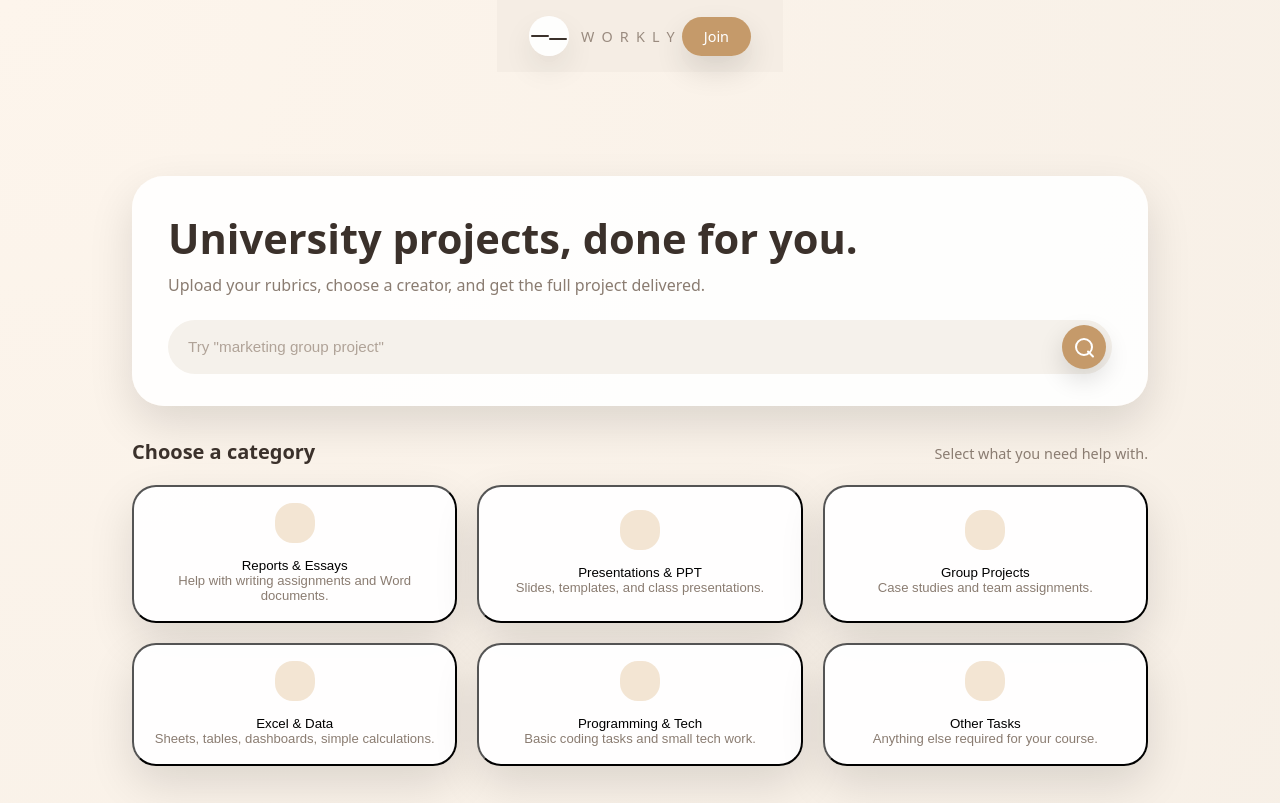
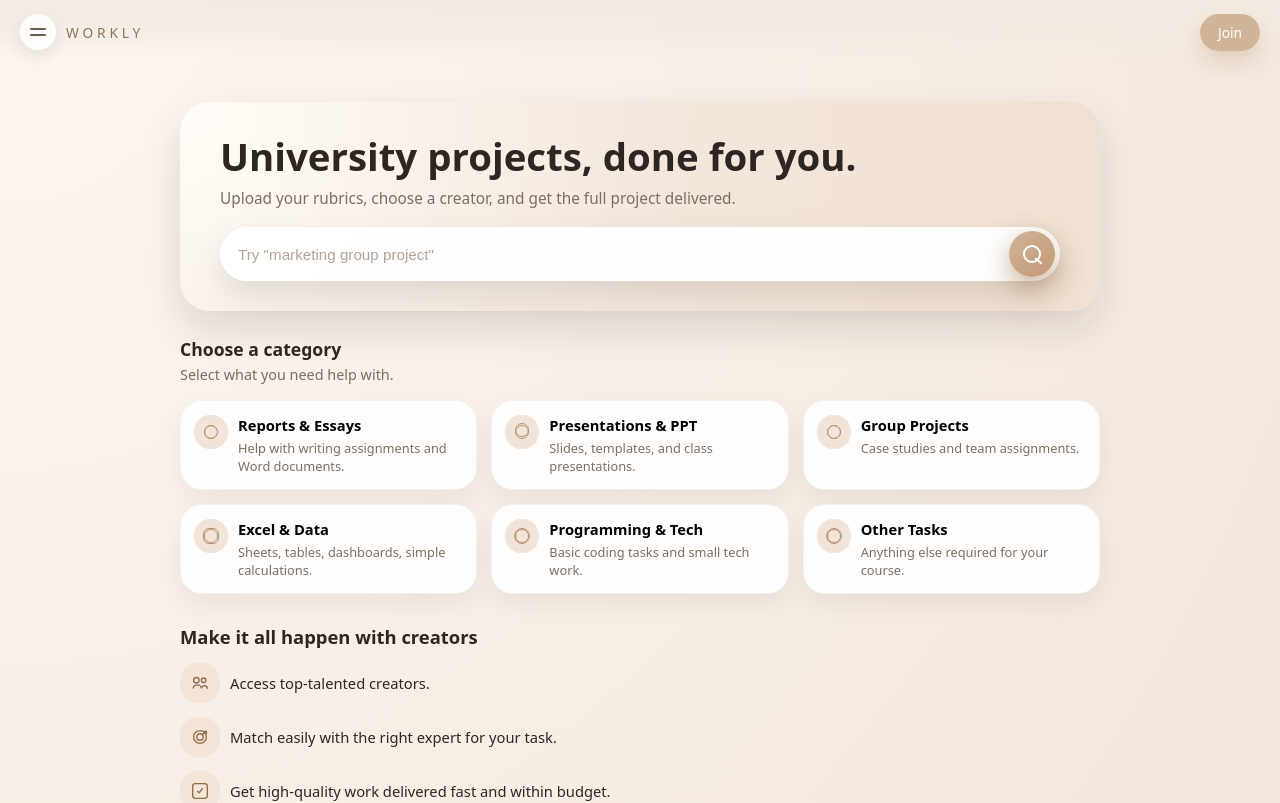
Before and after one commit to SEBRAHEIM/workly-landing, a Next.js app: page / in a window 1280 px wide. Shown: the top 803 px of the page. Built offline with nearby package versions, Linux system fonts and the light colour scheme.

Commit message:
Restore original landing layout from first version

```diff
--- a/styles/globals.css
+++ b/styles/globals.css
@@ -1,16 +1,15 @@
 :root {
-  --bg-body: #f4ede4;
-  --bg-card: #ffffff;
-  --bg-chip: #e8ddcf;
-  --bg-strip: #f0e0cf;
-  --accent: #c59a6a;
-  --accent-soft: #e4c9a4;
-  --text-main: #3b312b;
-  --text-muted: #8a7c71;
-  --text-link: #0066ff;
-  --shadow-soft: 0 18px 45px rgba(0, 0, 0, 0.12);
-  --radius-card: 24px;
-  --radius-pill: 999px;
+  --bg: #f3ebe3;
+  --bg-card: #fffdfb;
+  --text-main: #2e2620;
+  --text-muted: #7b6f64;
+  --accent: #d1b59a;
+  --accent-strong: #b38d67;
+  --border-soft: rgba(0, 0, 0, 0.04);
+  --shadow-soft: 0 18px 40px rgba(15, 10, 5, 0.12);
+  --radius-xl: 26px;
+  --radius-lg: 22px;
+  --radius-md: 18px;
 }
 
 *,
@@ -23,24 +22,24 @@ html,
 body {
   padding: 0;
   margin: 0;
-  font-family: system-ui, -apple-system, BlinkMacSystemFont, "SF Pro Text",
-    "Helvetica Neue", Arial, sans-serif;
-  background: radial-gradient(circle at top left, #fdf5ec 0, #f4ede4 40%, #efe3d7 100%);
-  color: var(--text-main);
-  -webkit-font-smoothing: antialiased;
-  overflow-x: hidden;
 }
 
 body {
   min-height: 100vh;
+  font-family: system-ui, -apple-system, BlinkMacSystemFont, "SF Pro Text",
+    "Helvetica Neue", sans-serif;
+  background: radial-gradient(circle at top left, #fdf7f1, #f1e5db);
+  color: var(--text-main);
+}
+
+button {
+  font-family: inherit;
 }
 
 a {
   color: inherit;
   text-decoration: none;
 }
-
-/* ===== SHELL ===== */
 
 .home-root {
   min-height: 100vh;
@@ -50,98 +49,94 @@ a {
 
 .home-main {
   flex: 1;
-  max-width: 1080px;
+  max-width: 960px;
   margin: 0 auto;
-  padding: 104px 32px 48px;
+  padding: 24px 20px 40px;
 }
 
-/* ===== TOP BAR ===== */
+/* Top bar */
 
 .home-topbar {
   position: sticky;
   top: 0;
-  z-index: 20;
+  z-index: 10;
+  backdrop-filter: blur(14px);
+  background: linear-gradient(
+    to bottom,
+    rgba(243, 235, 227, 0.96),
+    rgba(243, 235, 227, 0.82),
+    transparent
+  );
   display: flex;
   align-items: center;
   justify-content: space-between;
-  padding: 16px 32px;
-  max-width: 1080px;
-  margin: 0 auto;
-  backdrop-filter: blur(22px);
-  -webkit-backdrop-filter: blur(22px);
-  background: rgba(244, 237, 228, 0.9);
+  padding: 14px 20px 10px;
 }
 
 .home-topbar-left {
   display: flex;
   align-items: center;
-  gap: 12px;
+  gap: 10px;
 }
 
 .home-menu-btn {
-  width: 40px;
-  height: 40px;
+  width: 36px;
+  height: 36px;
   border-radius: 999px;
   border: none;
+  background: rgba(255, 255, 255, 0.8);
   display: inline-flex;
+  flex-direction: column;
+  justify-content: center;
   align-items: center;
-  justify-content: center;
-  background: rgba(255, 255, 255, 0.95);
-  box-shadow: 0 14px 30px rgba(0, 0, 0, 0.08);
+  gap: 4px;
+  box-shadow: 0 8px 18px rgba(0, 0, 0, 0.08);
   padding: 0;
 }
 
 .home-menu-btn span {
-  display: block;
-  width: 18px;
+  width: 16px;
   height: 2px;
   border-radius: 999px;
-  background: var(--text-main);
-  position: relative;
-}
-
-.home-menu-btn span + span {
-  margin-top: 5px;
+  background: #6c5a4b;
 }
 
 .home-logo-text {
-  letter-spacing: 0.5em;
-  font-size: 0.9rem;
-  font-weight: 500;
+  letter-spacing: 0.28em;
+  font-size: 0.86rem;
   text-transform: uppercase;
-  color: #9a8b7f;
+  color: #8a7663;
 }
 
 .home-topbar-right .home-nav-cta {
-  padding: 10px 22px;
-  border-radius: var(--radius-pill);
-  border: none;
-  font-size: 0.9rem;
+  padding: 9px 18px;
+  border-radius: 999px;
+  background: #d1b59a;
+  color: #fff;
+  font-size: 0.86rem;
   font-weight: 500;
-  background: var(--accent);
-  color: #fff;
-  box-shadow: 0 14px 30px rgba(0, 0, 0, 0.12);
+  box-shadow: 0 10px 22px rgba(187, 146, 103, 0.35);
 }
 
-/* ===== HERO ===== */
+/* Hero */
 
 .home-hero {
-  background: rgba(255, 255, 255, 0.9);
-  border-radius: 32px;
+  margin-top: 10px;
+  padding: 28px 22px 26px;
+  border-radius: 30px;
+  background: radial-gradient(circle at top left, #fffdf8 0%, #f3e6db 55%, #f0e0d1 100%);
   box-shadow: var(--shadow-soft);
-  padding: 40px 36px 32px;
-  margin-bottom: 32px;
 }
 
 .home-hero h1 {
-  margin: 0 0 12px;
-  font-size: 2.6rem;
-  line-height: 1.1;
+  margin: 0 0 10px;
+  font-size: 1.9rem;
+  line-height: 1.15;
 }
 
 .home-hero p {
-  margin: 0 0 24px;
-  font-size: 1rem;
+  margin: 0 0 18px;
+  font-size: 0.96rem;
   color: var(--text-muted);
 }
 
@@ -150,11 +145,12 @@ a {
 }
 
 .home-search {
+  border-radius: 999px;
+  background: rgba(255, 255, 255, 0.96);
   display: flex;
   align-items: center;
-  border-radius: 999px;
-  padding: 5px 6px 5px 18px;
-  background: #f5f1eb;
+  padding: 4px 5px 4px 18px;
+  box-shadow: 0 15px 34px rgba(0, 0, 0, 0.1);
 }
 
 .home-search-input {
@@ -163,30 +159,31 @@ a {
   outline: none;
   background: transparent;
   font-size: 0.95rem;
+  padding: 10px 10px 10px 0;
   color: var(--text-main);
 }
 
 .home-search-input::placeholder {
-  color: #b0a398;
+  color: #b2a396;
 }
 
 .home-search-btn {
-  width: 44px;
-  height: 44px;
+  width: 46px;
+  height: 46px;
   border-radius: 999px;
   border: none;
+  background: linear-gradient(135deg, #d0b39a, #c39974);
   display: inline-flex;
+  justify-content: center;
   align-items: center;
-  justify-content: center;
-  background: var(--accent);
-  box-shadow: 0 10px 26px rgba(0, 0, 0, 0.14);
+  box-shadow: 0 10px 26px rgba(145, 103, 61, 0.5);
 }
 
 .home-search-icon {
   width: 18px;
   height: 18px;
-  border-radius: 50%;
   border: 2px solid #fff;
+  border-radius: 999px;
   position: relative;
 }
 
@@ -197,27 +194,24 @@ a {
   height: 2px;
   border-radius: 999px;
   background: #fff;
-  transform: rotate(45deg);
+  transform: rotate(40deg);
   right: -4px;
   bottom: -1px;
 }
 
-/* ===== GENERIC SECTION ===== */
+/* Sections */
 
 .home-section {
-  margin-bottom: 32px;
+  margin-top: 26px;
 }
 
 .home-section-header {
-  display: flex;
-  align-items: baseline;
-  justify-content: space-between;
-  gap: 16px;
+  margin-bottom: 16px;
 }
 
 .home-section-title {
-  font-size: 1.25rem;
-  margin: 0;
+  margin: 0 0 4px;
+  font-size: 1.1rem;
 }
 
 .home-section-subtitle {
@@ -226,247 +220,195 @@ a {
   color: var(--text-muted);
 }
 
-/* ===== CATEGORIES ===== */
-
-.home-section--categories {
-  margin-bottom: 36px;
-}
+/* Category grid */
 
 .home-category-grid {
-  margin-top: 20px;
   display: grid;
-  grid-template-columns: repeat(3, minmax(0, 1fr));
-  gap: 20px;
+  grid-template-columns: repeat(2, minmax(0, 1fr));
+  gap: 14px;
 }
 
 .home-category-card {
-  position: relative;
-  border-radius: var(--radius-card);
-  padding: 16px 16px 18px;
-  background: rgba(255, 255, 255, 0.96);
-  box-shadow: var(--shadow-soft);
-  cursor: pointer;
-  transition: transform 0.16s ease, box-shadow 0.16s ease;
-}
-
-.home-category-card:hover {
-  transform: translateY(-2px);
-  box-shadow: 0 20px 40px rgba(0, 0, 0, 0.16);
-}
-
-.home-category-radio {
-  position: absolute;
-  inset: 10px 10px auto auto;
-  width: 24px;
-  height: 24px;
-  border-radius: 999px;
-  border: 2px solid #d1c3b4;
-  background: #f7eee4;
-}
-
-.home-category-radio::after {
-  content: "";
-  position: absolute;
-  inset: 4px;
-  border-radius: inherit;
-  background: var(--accent);
-  opacity: 0;
-  transition: opacity 0.16s ease;
-}
-
-.home-category-card--active .home-category-radio::after {
-  opacity: 1;
+  border-radius: 22px;
+  padding: 14px 14px 14px 13px;
+  background: var(--bg-card);
+  border: 1px solid var(--border-soft);
+  box-shadow: 0 10px 26px rgba(0, 0, 0, 0.06);
+  display: flex;
+  align-items: flex-start;
+  gap: 10px;
+  text-align: left;
 }
 
 .home-category-icon {
+  width: 34px;
+  height: 34px;
+  border-radius: 16px;
+  background: #f2e4d8;
+  display: flex;
+  align-items: center;
+  justify-content: center;
+  position: relative;
+}
+
+.home-category-icon::before,
+.home-category-icon::after {
+  content: "";
+  position: absolute;
+  inset: 10px;
+  border-radius: 10px;
+  border: 1.4px solid #b49576;
+}
+
+/* Simple variations per icon */
+
+.home-category-icon--slides::before {
+  transform: translateY(-2px);
+}
+
+.home-category-icon--group::before {
+  border-radius: 999px;
+}
+
+.home-category-icon--grid::before {
+  inset: 9px;
+  border-radius: 6px;
+}
+
+.home-category-icon--code::before,
+.home-category-icon--other::before {
+  inset: 9px;
+  border-radius: 10px;
+}
+
+.home-category-text {
+  flex: 1;
+}
+
+.home-category-name {
+  font-size: 0.92rem;
+  font-weight: 600;
+  margin-bottom: 4px;
+}
+
+.home-category-desc {
+  font-size: 0.8rem;
+  color: var(--text-muted);
+}
+
+/* Creators section */
+
+.home-creators-copy {
+  margin-top: 30px;
+}
+
+.home-creators-copy h2 {
+  margin: 0 0 14px;
+  font-size: 1.15rem;
+}
+
+.home-creators-list {
+  display: flex;
+  flex-direction: column;
+  gap: 14px;
+}
+
+.home-creators-item {
+  display: flex;
+  gap: 10px;
+  align-items: center;
+}
+
+.home-creators-icon {
   width: 40px;
   height: 40px;
   border-radius: 18px;
-  background: #f3e5d3;
-  display: inline-flex;
+  background: #f4e5d8;
+  display: flex;
   align-items: center;
   justify-content: center;
-  margin-bottom: 12px;
-  color: #7a5b3b;
 }
 
-.home-category-title {
-  margin: 0 0 6px;
-  font-size: 0.98rem;
+.home-creators-icon svg {
+  width: 22px;
+  height: 22px;
+  stroke: #906f4e;
+  stroke-width: 1.5;
 }
 
-.home-category-desc {
+.home-creators-item p {
   margin: 0;
-  font-size: 0.82rem;
-  color: var(--text-muted);
+  font-size: 0.92rem;
 }
 
-/* ===== CREATOR BENEFITS ===== */
+/* PRO card */
 
-.home-section--creators {
-  padding: 22px 22px 24px;
-  border-radius: 32px;
-  background: #f2e3d3;
-  box-shadow: var(--shadow-soft);
+.home-pro-banner {
+  margin-top: 32px;
 }
 
-.home-benefits-list {
-  margin-top: 16px;
-  display: flex;
-  flex-direction: column;
-  gap: 16px;
+.service-card.pro-card {
+  border-radius: var(--radius-xl);
+  background: #e0cdb8;
+  padding: 24px 24px 22px;
+  box-shadow: var(--shadow-soft);
+  text-align: center;
 }
 
-.home-benefit {
-  display: flex;
-  align-items: center;
-  gap: 12px;
+.service-icon {
+  font-size: 1.3rem;
+  margin-bottom: 8px;
 }
 
-.home-benefit-icon {
-  width: 36px;
-  height: 36px;
-  border-radius: 16px;
-  background: rgba(255, 255, 255, 0.9);
-  display: inline-flex;
-  align-items: center;
-  justify-content: center;
-  color: #7a5b3b;
+.service-card h3 {
+  margin: 0 0 4px;
+  font-size: 1.1rem;
 }
 
-.home-benefit-text {
-  font-size: 0.9rem;
-  color: var(--text-main);
+.service-sub {
+  margin: 0 0 10px;
+  font-size: 0.86rem;
+  color: #6e5a46;
 }
 
-/* ===== PRO STRIP ===== */
-
-.home-pro-strip {
-  margin-top: 26px;
-  border-radius: 28px;
-  padding: 22px 22px 20px;
-  background: #e9d5c0;
-  box-shadow: var(--shadow-soft);
+.service-desc {
+  margin: 0;
+  font-size: 0.9rem;
+  color: #594636;
 }
 
-.home-pro-title {
-  display: flex;
-  align-items: center;
-  gap: 8px;
-  margin-bottom: 4px;
-}
-
-.home-pro-title span {
-  font-size: 1rem;
-  font-weight: 600;
-}
-
-.home-pro-label {
-  font-size: 0.86rem;
-  color: var(--text-muted);
-  margin-bottom: 10px;
-}
-
-.home-pro-strip p {
-  margin: 0;
-  font-size: 0.86rem;
-  color: var(--text-main);
-}
-
-/* ===== FOOTER ===== */
+/* Footer */
 
 .home-footer {
-  margin-top: 32px;
-  padding: 18px 0 8px;
-  font-size: 0.75rem;
+  margin-top: 28px;
+  padding-top: 18px;
+  border-top: 1px solid rgba(0, 0, 0, 0.04);
+  font-size: 0.76rem;
   color: var(--text-muted);
   text-align: center;
 }
 
 .home-footer-brand {
-  margin-top: 4px;
+  margin-top: 6px;
   font-weight: 600;
 }
 
-/* ===== MOBILE ===== */
+/* Desktop tweaks */
 
-@media (max-width: 760px) {
-  html,
-  body {
-    overflow-x: hidden;
-  }
-
-  .home-topbar {
-    padding: 14px 18px 10px;
-  }
-
+@media (min-width: 900px) {
   .home-main {
-    padding: 84px 18px 40px;
+    padding-top: 32px;
   }
 
   .home-hero {
-    padding: 26px 20px 22px;
-    margin-bottom: 26px;
+    padding: 32px 40px 30px;
   }
 
   .home-hero h1 {
-    font-size: 1.9rem;
-  }
-
-  .home-hero p {
-    font-size: 0.95rem;
-  }
-
-  .home-section-header {
-    flex-direction: column;
-    align-items: flex-start;
-  }
-
-  .home-section-title {
-    font-size: 1.1rem;
-  }
-
-  .home-section-subtitle {
-    font-size: 0.86rem;
+    font-size: 2.4rem;
   }
 
   .home-category-grid {
-    grid-template-columns: repeat(2, minmax(0, 1fr));
-    gap: 14px;
-  }
-
-  .home-category-card {
-    padding: 14px 12px 16px;
-  }
-
-  .home-category-icon {
-    width: 36px;
-    height: 36px;
-    margin-bottom: 10px;
-  }
-
-  .home-category-title {
-    font-size: 0.9rem;
-  }
-
-  .home-category-desc {
-    font-size: 0.78rem;
-  }
-
-  .home-section--creators {
-    padding: 20px 18px 22px;
-  }
-
-  .home-benefit-text {
-    font-size: 0.86rem;
-  }
-
-  .home-pro-strip {
-    margin-top: 20px;
-    padding: 18px 18px 18px;
-  }
-
-  .home-footer {
-    padding-bottom: 16px;
+    grid-template-columns: repeat(3, minmax(0, 1fr));
   }
 }
```
